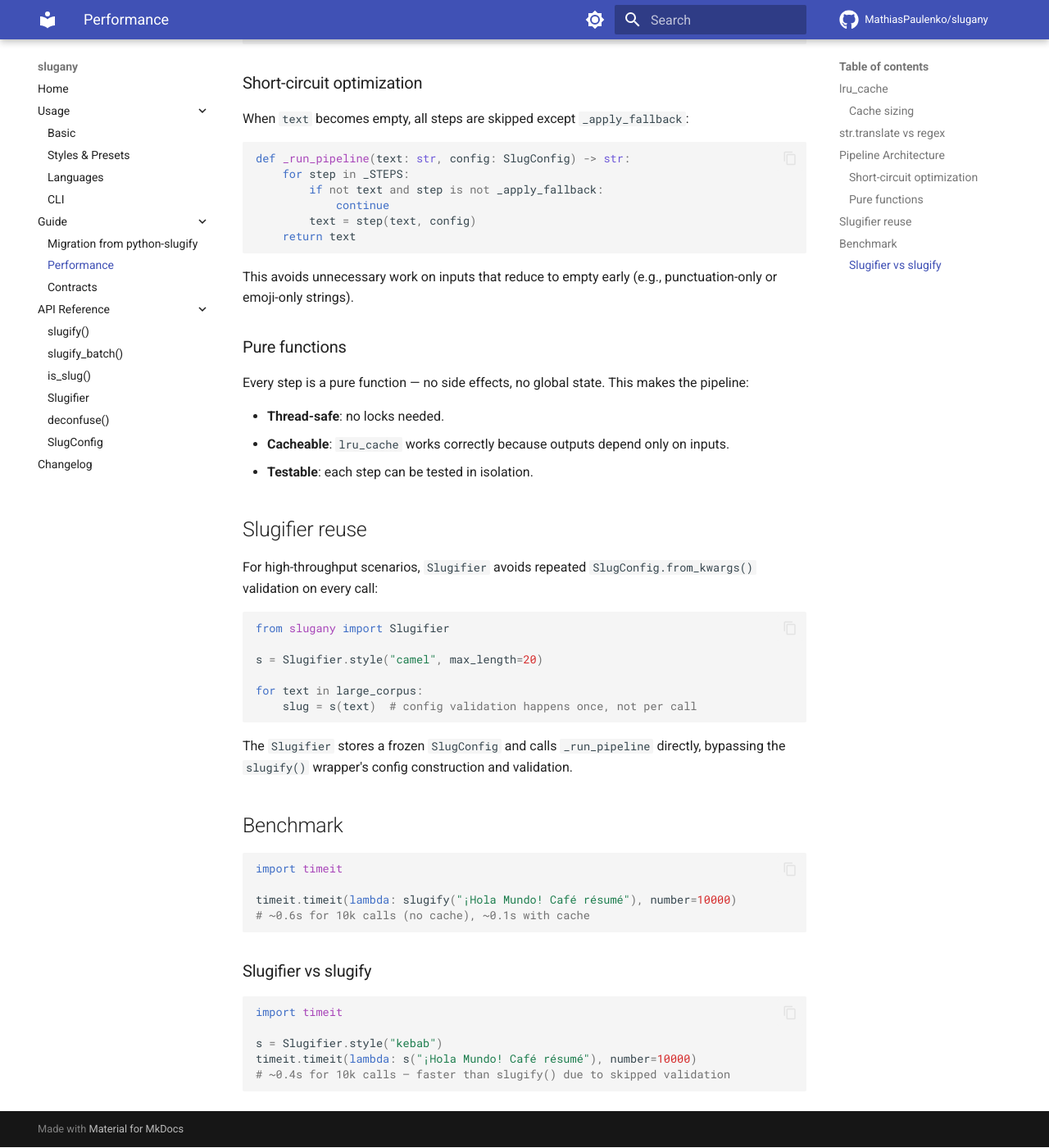
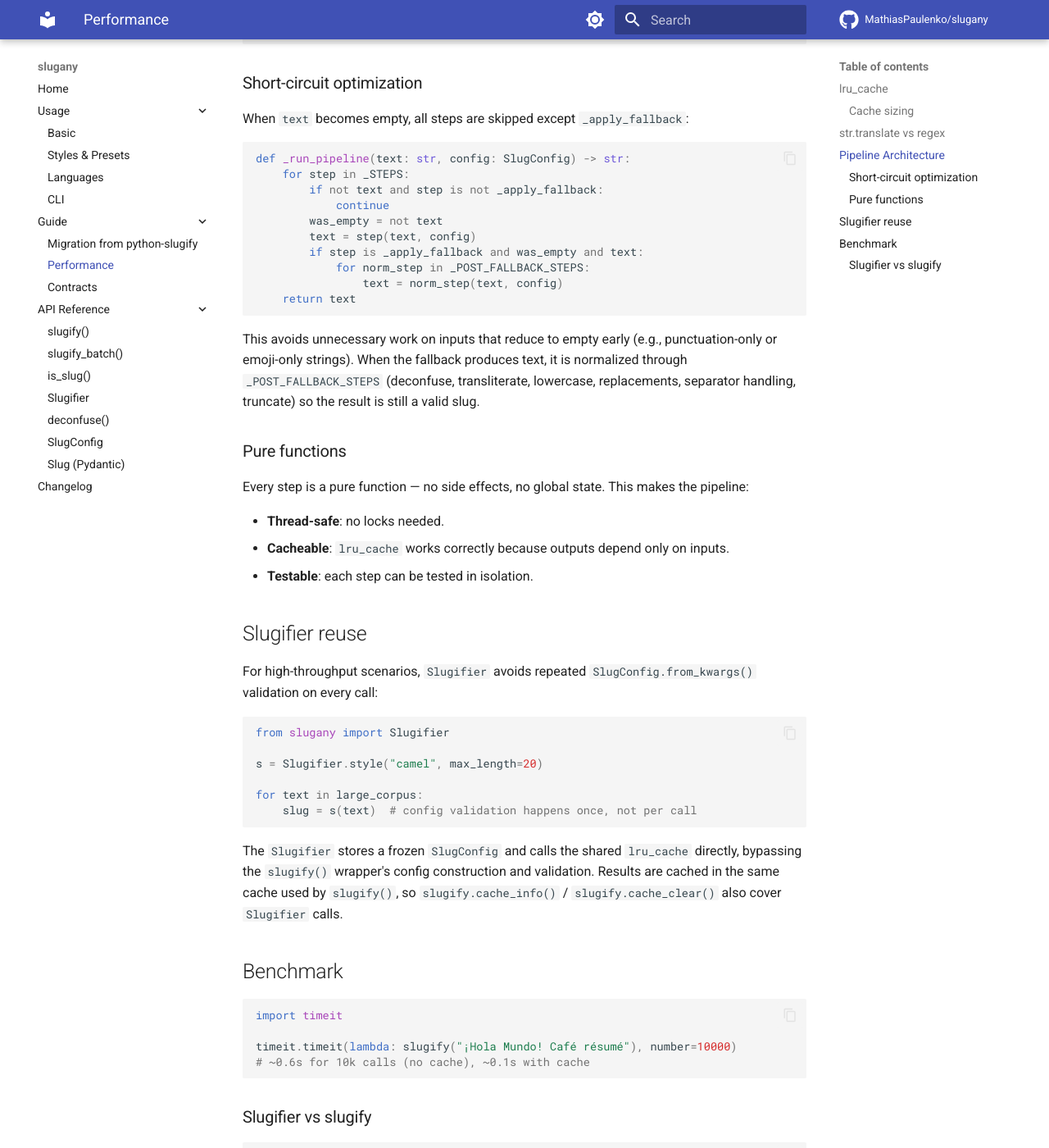
Before and after one commit to MathiasPaulenko/slugany, an MkDocs documentation site: the page built from docs/guide/performance.md, in a window 1280 px wide and 1400 px high, scrolled down 1421 px. Shown: the whole window at 82% size. Built offline with MkDocs 1.6.1 and Material for MkDocs 9.7.7, drawn with Linux system fonts in a browser that asks for light colours; comment, search, counter and statistics services are not loaded.

Commit message:
docs: fix incorrect examples and document the Slug type
- fix five wrong example outputs and the missing field_validator
  import in the README; update stale badges and claims
- add docs/api/slug.md and nav entry for the pydantic Slug type
- index lists all 8 styles, styles table shows camel lowercase=False,
  languages explains per-word auto detection, contracts and
  performance pages match the current pipeline

````diff
--- a/docs/guide/performance.md
+++ b/docs/guide/performance.md
@@ -58,11 +58,15 @@ def _run_pipeline(text: str, config: SlugConfig) -> str:
     for step in _STEPS:
         if not text and step is not _apply_fallback:
             continue
+        was_empty = not text
         text = step(text, config)
+        if step is _apply_fallback and was_empty and text:
+            for norm_step in _POST_FALLBACK_STEPS:
+                text = norm_step(text, config)
     return text
 ```
 
-This avoids unnecessary work on inputs that reduce to empty early (e.g., punctuation-only or emoji-only strings).
+This avoids unnecessary work on inputs that reduce to empty early (e.g., punctuation-only or emoji-only strings). When the fallback produces text, it is normalized through `_POST_FALLBACK_STEPS` (deconfuse, transliterate, lowercase, replacements, separator handling, truncate) so the result is still a valid slug.
 
 ### Pure functions
 
@@ -85,7 +89,10 @@ for text in large_corpus:
     slug = s(text)  # config validation happens once, not per call
 ```
 
-The `Slugifier` stores a frozen `SlugConfig` and calls `_run_pipeline` directly, bypassing the `slugify()` wrapper's config construction and validation.
+The `Slugifier` stores a frozen `SlugConfig` and calls the shared `lru_cache`
+directly, bypassing the `slugify()` wrapper's config construction and
+validation. Results are cached in the same cache used by `slugify()`, so
+`slugify.cache_info()` / `slugify.cache_clear()` also cover `Slugifier` calls.
 
 ## Benchmark
 
--- a/mkdocs.yml
+++ b/mkdocs.yml
@@ -49,6 +49,7 @@ nav:
       - Slugifier: api/slugifier.md
       - deconfuse(): api/deconfuse.md
       - SlugConfig: api/slugconfig.md
+      - Slug (Pydantic): api/slug.md
   - Changelog: changelog.md
 
 plugins:
````
Also changed, not shown: README.md (+32 -16 lines), docs/api/slug.md (added, +20 -0 lines), docs/guide/contracts.md (+3 -1 lines), docs/index.md (+1 -1 lines), docs/usage/languages.md (+8 -2 lines), docs/usage/styles.md (+1 -1 lines).
